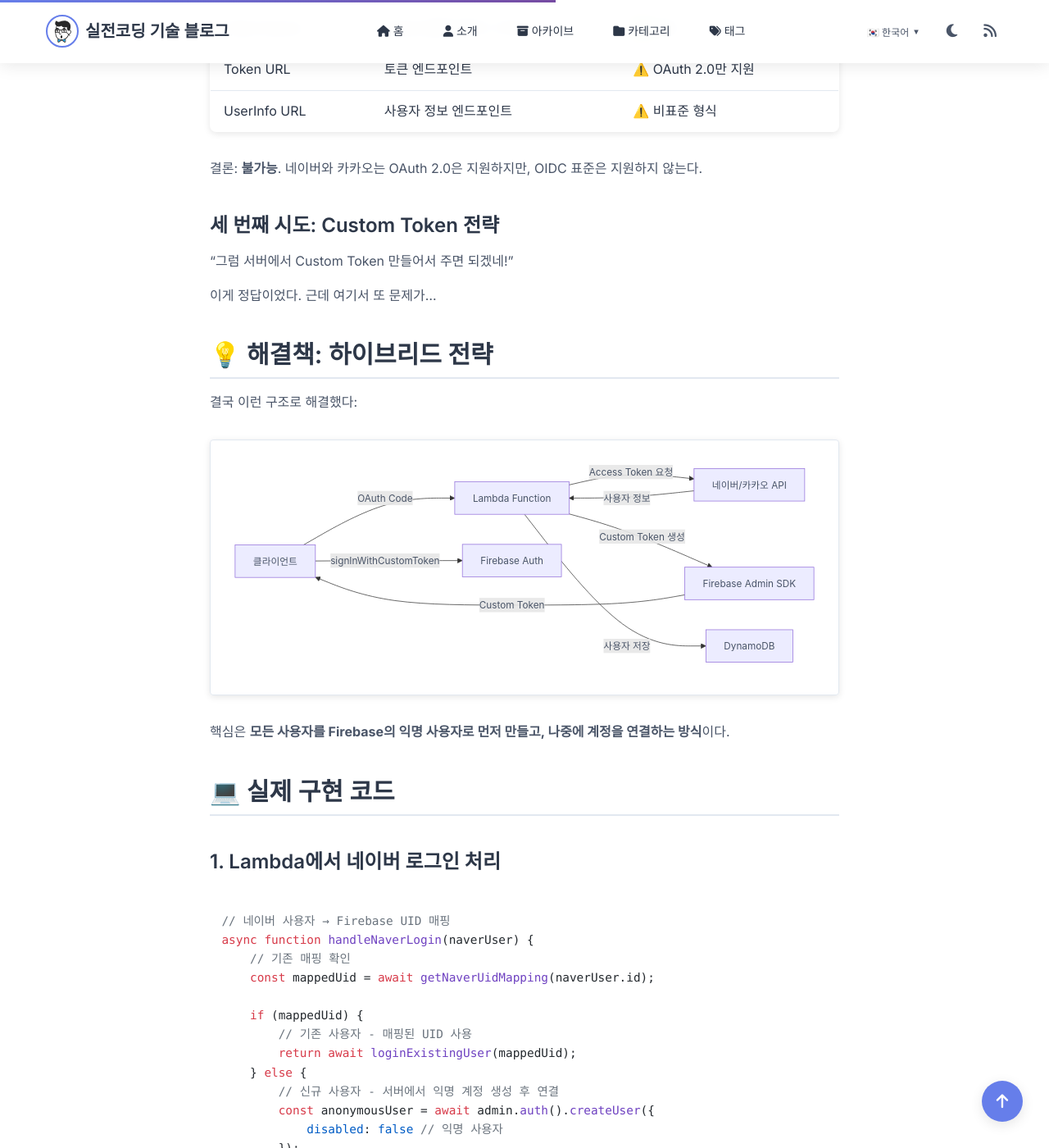
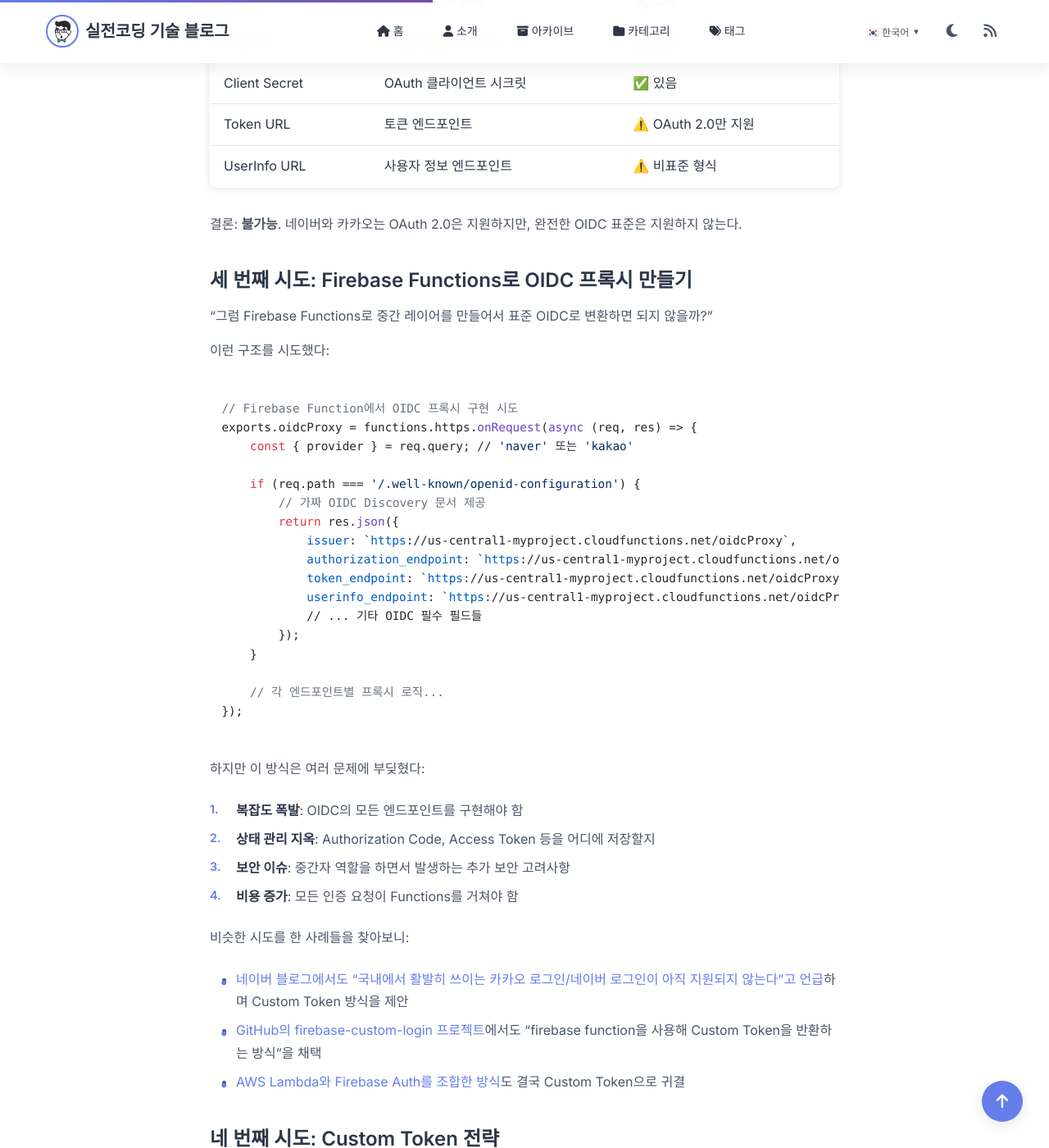
Before and after one commit to realcoding2003/realcoding.github.io, a Jekyll site: the page built from _posts/2025-06-27-firebase-oauth-hybrid-strategy.md, in a window 1280 px wide and 1400 px high, scrolled down 2007 px. Shown: the whole window at 82% size. Built offline with Jekyll 4.4.1, drawn with Linux system fonts in a browser that asks for light colours; nearby versions of some CDN libraries; comment, search, counter and statistics services are not loaded; some of the changed text lies outside the part shown.

Commit message:
Update post: Firebase Functions OIDC 프록시 시도 경험 추가 및 관련 사례 링크

````diff
--- a/_posts/2025-06-27-firebase-oauth-hybrid-strategy.md
+++ b/_posts/2025-06-27-firebase-oauth-hybrid-strategy.md
@@ -46,6 +46,8 @@
 
 둘 다 없더라...
 
+재밌는 건, [카카오는 Kakao Login 설정에서 "OpenID Connect Activation"을 활성화](https://velog.io/@dginovker/How-to-use-Kakao-for-SSO-on-Android-and-iOS-Flutter-apps-with-Firebase)할 수 있다고 해서 혹시나 싶어 확인해봤더니, 그래도 표준 Discovery 문서는 제공하지 않았다.
+
 ### 두 번째 시도: 수동으로 OIDC 설정
 
 Firebase 콘솔에서 수동으로 설정해보려고 했다:
@@ -58,11 +60,49 @@
 | Token URL | 토큰 엔드포인트 | ⚠️ OAuth 2.0만 지원 |
 | UserInfo URL | 사용자 정보 엔드포인트 | ⚠️ 비표준 형식 |
 
-결론: **불가능**. 네이버와 카카오는 OAuth 2.0은 지원하지만, OIDC 표준은 지원하지 않는다.
+결론: **불가능**. 네이버와 카카오는 OAuth 2.0은 지원하지만, 완전한 OIDC 표준은 지원하지 않는다.
 
-### 세 번째 시도: Custom Token 전략
+### 세 번째 시도: Firebase Functions로 OIDC 프록시 만들기
 
-"그럼 서버에서 Custom Token 만들어서 주면 되겠네!"
+"그럼 Firebase Functions로 중간 레이어를 만들어서 표준 OIDC로 변환하면 되지 않을까?"
+
+이런 구조를 시도했다:
+
+```javascript
+// Firebase Function에서 OIDC 프록시 구현 시도
+exports.oidcProxy = functions.https.onRequest(async (req, res) => {
+    const { provider } = req.query; // 'naver' 또는 'kakao'
+
+    if (req.path === '/.well-known/openid-configuration') {
+        // 가짜 OIDC Discovery 문서 제공
+        return res.json({
+            issuer: `https://us-central1-myproject.cloudfunctions.net/oidcProxy`,
+            authorization_endpoint: `https://us-central1-myproject.cloudfunctions.net/oidcProxy/authorize`,
+            token_endpoint: `https://us-central1-myproject.cloudfunctions.net/oidcProxy/token`,
+            userinfo_endpoint: `https://us-central1-myproject.cloudfunctions.net/oidcProxy/userinfo`,
+            // ... 기타 OIDC 필수 필드들
+        });
+    }
+
+    // 각 엔드포인트별 프록시 로직...
+});
+```
+
+하지만 이 방식은 여러 문제에 부딪혔다:
+
+1. **복잡도 폭발**: OIDC의 모든 엔드포인트를 구현해야 함
+2. **상태 관리 지옥**: Authorization Code, Access Token 등을 어디에 저장할지
+3. **보안 이슈**: 중간자 역할을 하면서 발생하는 추가 보안 고려사항
+4. **비용 증가**: 모든 인증 요청이 Functions를 거쳐야 함
+
+비슷한 시도를 한 사례들을 찾아보니:
+- [네이버 블로그에서도 "국내에서 활발히 쓰이는 카카오 로그인/네이버 로그인이 아직 지원되지 않는다"고 언급](https://m.blog.naver.com/chltmddus23/221784299552)하며 Custom Token 방식을 제안
+- [GitHub의 firebase-custom-login 프로젝트](https://github.com/zaiyou12/firebase-custom-login)에서도 "firebase function을 사용해 Custom Token을 반환하는 방식"을 채택
+- [AWS Lambda와 Firebase Auth를 조합한 방식](https://goodgoodjm.github.io/kakao-and-naver-login-with-firebase-1/)도 결국 Custom Token으로 귀결
+
+### 네 번째 시도: Custom Token 전략
+
+결국 Firebase Functions로 OIDC를 흉내내는 것보다, 서버(Lambda)에서 Custom Token을 발급하는 것이 훨씬 깔끔하다는 결론에 도달했다.
 
 이게 정답이었다. 근데 여기서 또 문제가...
 
@@ -172,13 +212,21 @@
 1. **Firebase는 글로벌 표준만 지원한다**
    - 한국 로컬 서비스들은 대부분 OAuth 2.0만 지원
    - OIDC 표준을 기대하면 안 됨
+   - [Firebase 공식 문서](https://firebase.google.com/docs/auth/web/openid-connect)에서도 "OIDC compliant provider"를 명시
 
-2. **하이브리드 전략이 정답이다**
+2. **Firebase Functions로 OIDC 프록시 만들기는 비현실적이다**
+   - 이론적으로는 가능하지만 구현 복잡도가 너무 높음
+   - 보안 취약점 발생 가능성 증가
+   - 비용과 유지보수 부담이 크다
+   - 여러 개발자들이 시도했지만 대부분 Custom Token 방식으로 회귀
+
+3. **하이브리드 전략이 정답이다**
    - Firebase UID로 통합 관리
    - 소셜 로그인은 매핑 테이블로 처리
    - 익명 사용자 활용이 핵심
+   - Account Linking으로 나중에 계정 연결 가능
 
-3. **서버리스가 최적이다**
+4. **서버리스가 최적이다**
    - Lambda + DynamoDB 조합이 비용 효율적
    - Cold Start 고려해서 Node.js 18.x 사용
    - Parameter Store로 시크릿 관리
@@ -187,6 +235,11 @@
 
 처음엔 "Firebase에서 OIDC 프로바이더 추가하면 끝!" 이라고 생각했는데, 현실은 달랐다. 하지만 덕분에 더 유연한 인증 시스템을 만들 수 있었다.
 
+인터넷을 뒤져보니 나 같은 사람이 많더라:
+- [카카오 데브톡에서도 2017년부터 Firebase 연동 질문](https://devtalk.kakao.com/t/firebase/30575)이 올라오고 있음
+- [Stack Overflow에서도 OAuth 2.0 설정 관련 문제](https://stackoverflow.com/questions/79183709/oauth-2-0-not-working-properly-with-kakao-login-in-react-app)들이 계속 보고됨
+- 대부분의 해결책이 Custom Token 방식으로 수렴
+
 혹시 비슷한 상황에 계신 분들, 처음부터 Custom Token 방식으로 가세요. OIDC 프로바이더 추가하려고 시간 낭비하지 마시고... 😅
 
 전체 코드는 [GitHub 레포지토리](https://github.com/realcoding2003/firebase-auth-apigateway)에서 확인할 수 있습니다!
@@ -194,3 +247,5 @@
 ---
 
 **P.S.** 이 방식으로 구현하니까 나중에 Apple 로그인 추가할 때도 동일한 패턴으로 쉽게 확장할 수 있더라구요. 오히려 잘 됐나...? 🤔
+
+**P.P.S.** 카카오가 OIDC를 부분적으로 지원한다고 해서 기대했는데, 결국 Firebase가 요구하는 표준과는 거리가 있었어요. 네이버는 아예 OIDC 계획이 없는 듯... 🥲
````
